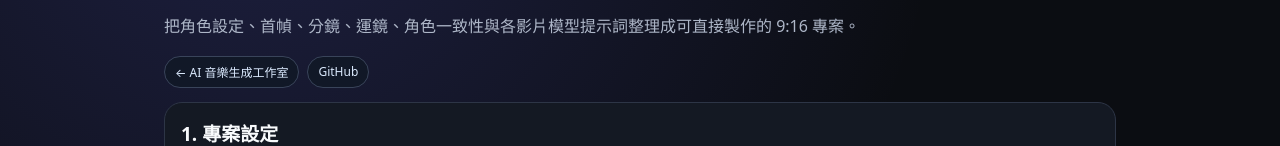
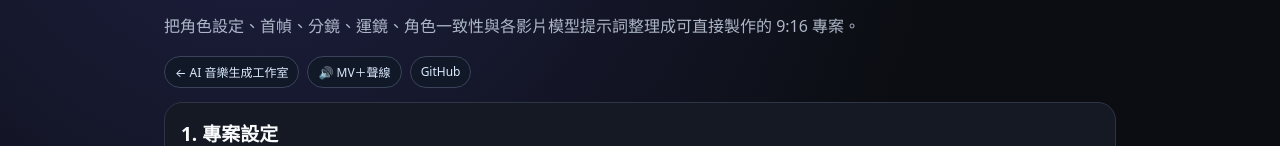
Before and after one commit to gogototo24-lang/ai-music-studio, a plain HTML site: page storyboard.html in a window 1280 px wide. Shown: the part 169-315 px from the top of the page. Drawn offline with Linux system fonts and the light colour scheme.

Commit message:
feat: connect Storyboard to MV and voice studio

```diff
--- a/storyboard.html
+++ b/storyboard.html
@@ -45,7 +45,7 @@ pre{white-space:pre-wrap;word-break:break-word;background:#090d13;border:1px sol
     <h1>《貓掌江湖／喵台灣》Storyboard 工作台</h1>
     <p>把角色設定、首幀、分鏡、運鏡、角色一致性與各影片模型提示詞整理成可直接製作的 9:16 專案。</p>
     <div class="nav">
-      <a class="pill" href="./">← AI 音樂生成工作室</a>
+      <a class="pill" href="./">← AI 音樂生成工作室</a><a class="pill" href="./mv-voice.html">🔊 MV＋聲線</a>
       <a class="pill" href="https://github.com/gogototo24-lang/ai-music-studio">GitHub</a>
     </div>
   </div>
```
